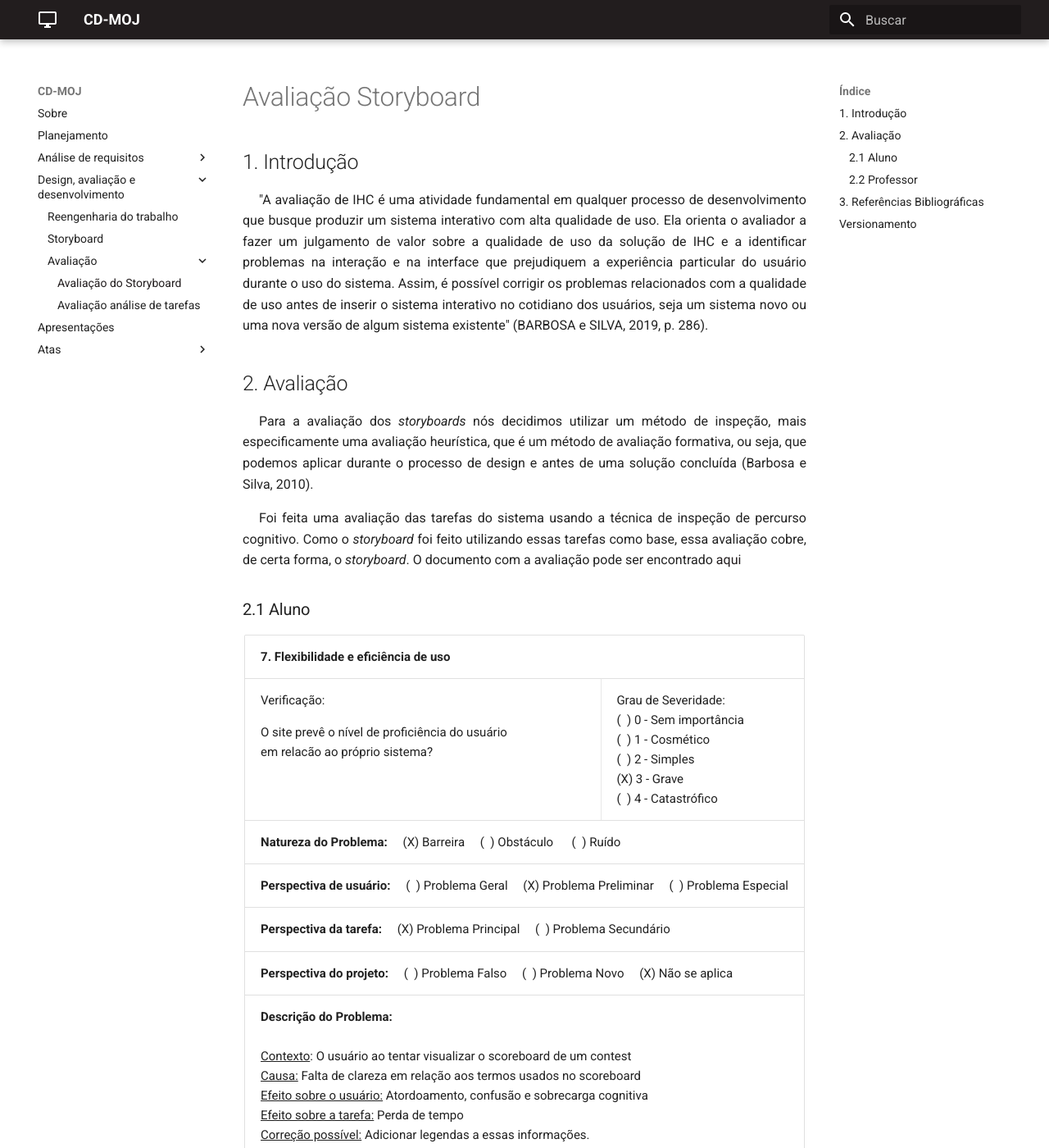
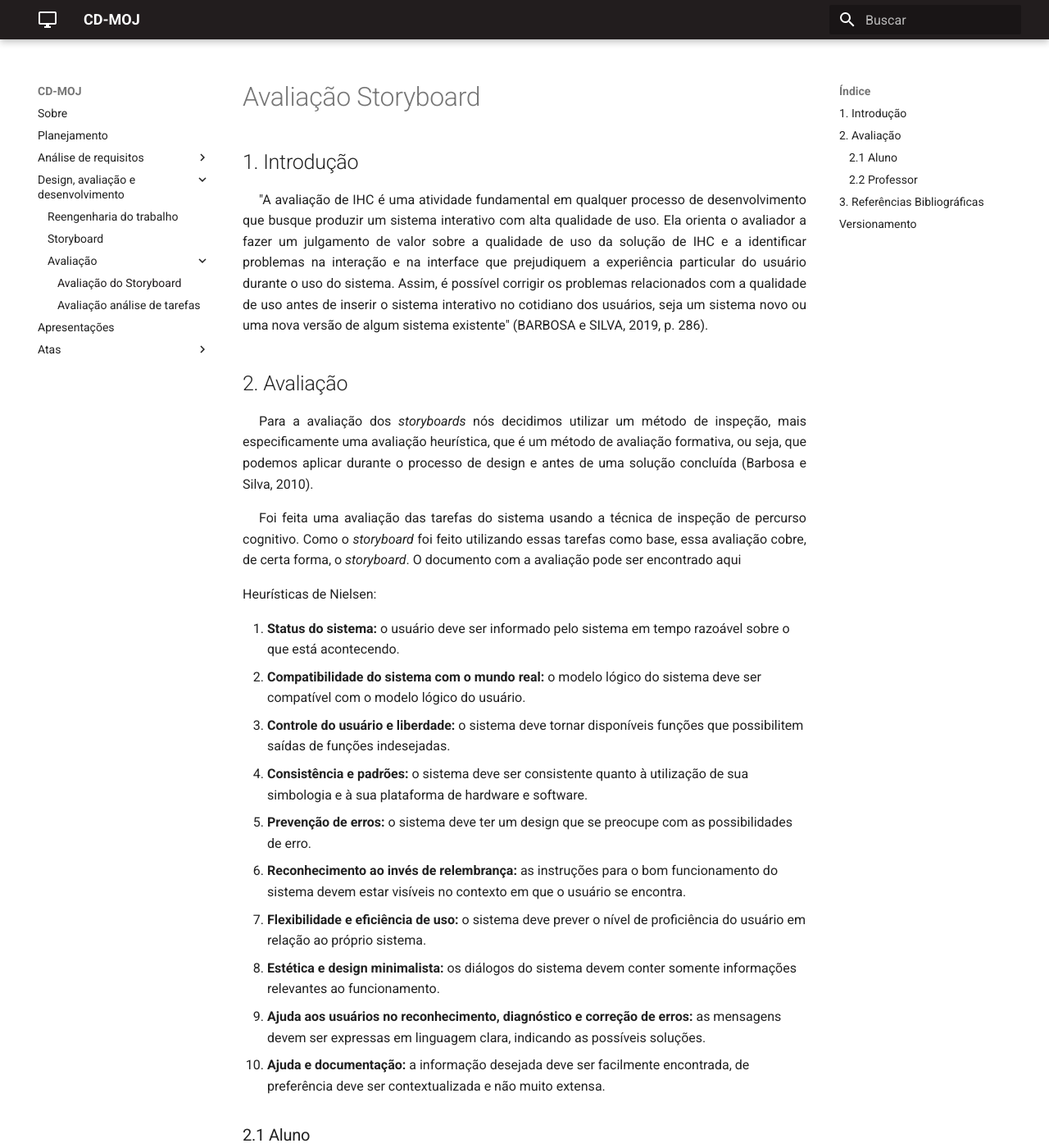
Before and after one commit to Interacao-Humano-Computador/2020.1-CD-MOJ, an MkDocs documentation site: the page built from docs/DeAD/avaliacao_storyboard.md, in a window 1280 px wide and 1400 px high. Shown: the whole window at 82% size. Built offline with MkDocs 1.6.1 and Material for MkDocs 9.7.7, drawn with Linux system fonts in a browser that asks for light colours; old or Windows-style settings are respelled for this version of MkDocs.

Commit message:
Pequenas correções nos documentos de avaliação

```diff
--- a/docs/DeAD/avaliacao_storyboard.md
+++ b/docs/DeAD/avaliacao_storyboard.md
@@ -15,6 +15,21 @@ Para a avaliação dos <i>storyboards</i> nós decidimos utilizar um método de
 <p style="text-indent: 20px; text-align: justify">
 Foi feita uma avaliação das tarefas do sistema usando a técnica de inspeção de percurso cognitivo. Como o <i>storyboard</i> foi feito utilizando essas tarefas como base, essa avaliação cobre, de certa forma, o <i>storyboard</i>. O documento com a avaliação pode ser encontrado <a href="/DeAD/avaliacao_storyboard/" target="_blank">aqui</a>
 </p>
+
+Heurísticas de Nielsen:
+
+1. **Status do sistema:** o usuário deve ser informado pelo sistema em tempo razoável sobre o que está
+acontecendo.
+2. **Compatibilidade do sistema com o mundo real:** o modelo lógico do sistema deve ser compatível com o modelo lógico do usuário.
+3. **Controle do usuário e liberdade:** o sistema deve tornar disponíveis funções que possibilitem saídas de funções indesejadas.
+4. **Consistência e padrões:** o sistema deve ser consistente quanto à utilização de sua simbologia e à sua plataforma de hardware e software.
+5. **Prevenção de erros:** o sistema deve ter um design que se preocupe com as possibilidades de erro.
+6. **Reconhecimento ao invés de relembrança:** as instruções para o bom funcionamento do sistema devem estar visíveis no contexto em que o usuário se encontra.
+7. **Flexibilidade e eficiência de uso:** o sistema deve prever o nível de proficiência do usuário em relação ao próprio sistema.
+8. **Estética e design minimalista:** os diálogos do sistema devem conter somente informações relevantes ao funcionamento.
+9. **Ajuda aos usuários no reconhecimento, diagnóstico e correção de erros:** as mensagens devem ser expressas em linguagem clara, indicando as possíveis soluções.
+10. **Ajuda e documentação:** a informação desejada deve ser facilmente encontrada, de preferência deve ser
+contextualizada e não muito extensa.
 
 ### 2.1 Aluno
 
```
Also changed, not shown: docs/DeAD/avaliacao_tarefas.md (+1 -1 lines).
